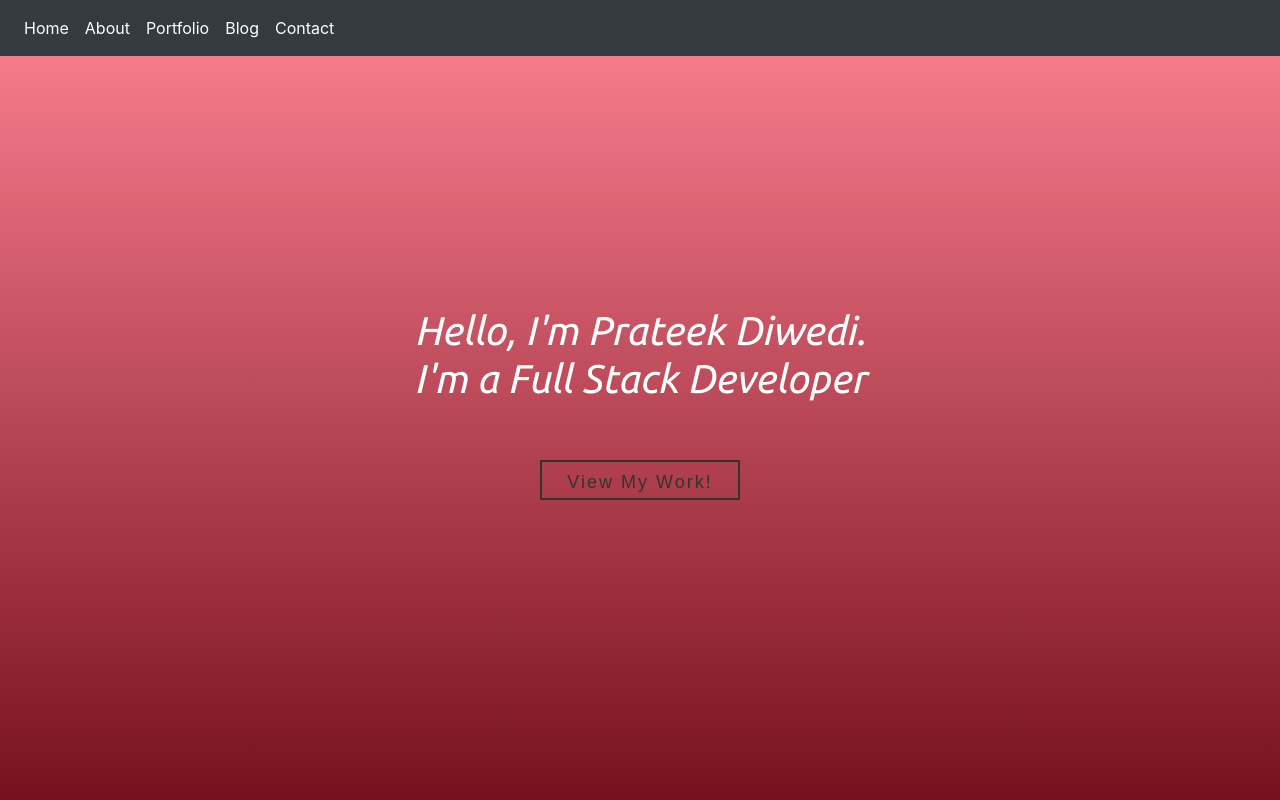
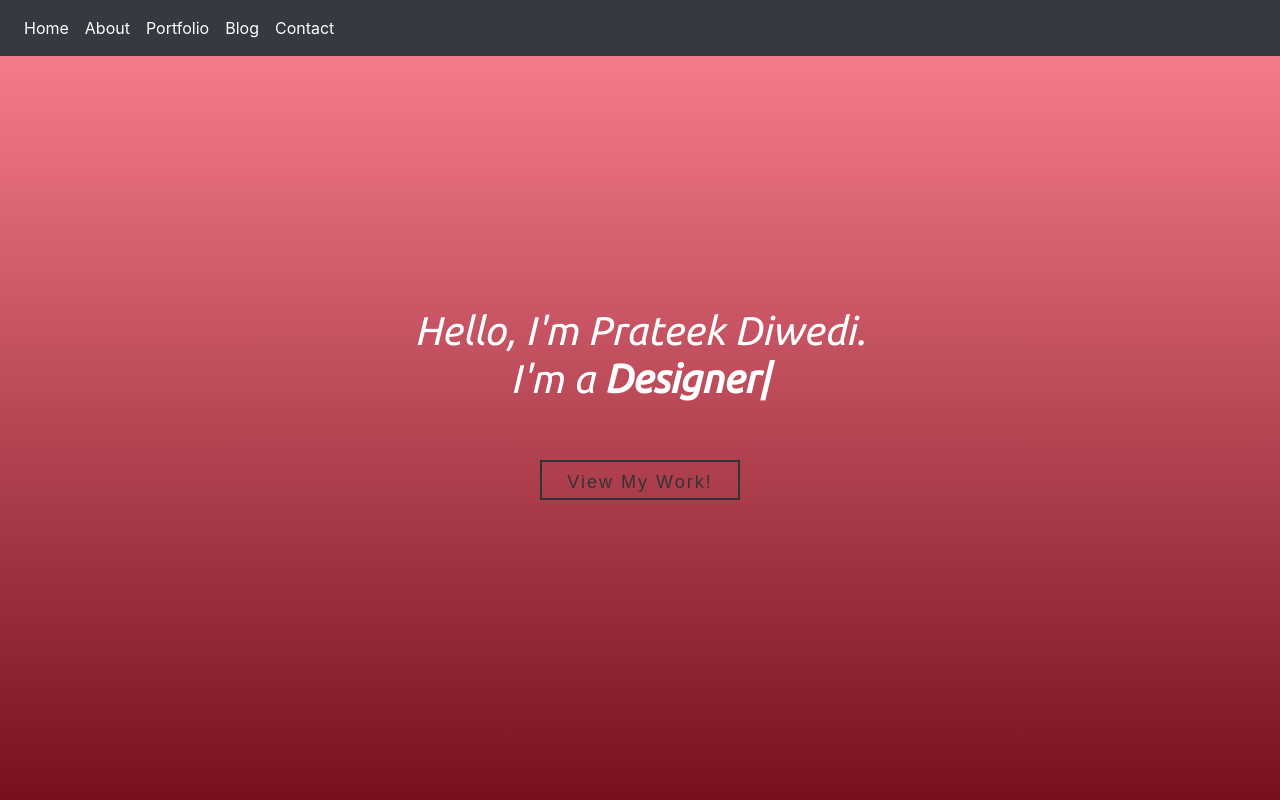
Before and after one commit to prateek-diwedi/portfolio, a React (Create React App) app: page / in a window 1280 px wide. Shown: the top 800 px of the page. Built offline with nearby package versions, Linux system fonts and the light colour scheme.

Commit message:
added text automation

```diff
--- a/package.json
+++ b/package.json
@@ -11,7 +11,8 @@
     "node-sass": "^4.14.1",
     "react": "^16.13.1",
     "react-dom": "^16.13.1",
-    "react-scripts": "3.4.1"
+    "react-scripts": "3.4.1",
+    "react-typical": "^0.1.3"
   },
   "scripts": {
     "start": "react-scripts start",
--- a/src/App.js
+++ b/src/App.js
@@ -1,6 +1,7 @@
 import React from 'react';
 import './App.css';
 import 'bootstrap/dist/css/bootstrap.min.css'
+import Typical from 'react-typical'
 
 function App() {
   return (
@@ -8,7 +9,21 @@ function App() {
       <h1>
         Hello, I'm Prateek Diwedi.
       <p>
-          I'm a Full Stack Developer
+          I'm a{' '}
+          <Typical
+          loop={Infinity}
+          wrapper='b'
+          steps={[
+            'Full Stack Developer',
+            1000,
+            'Free Lancer',
+            1000,
+            'Designer',
+            1000,
+            'Sports Enthusiast',
+            1000
+          ]}
+          />
       </p>
       </h1>
       <div class="wrapper">
--- a/src/components/Portfolio.jsx
+++ b/src/components/Portfolio.jsx
@@ -20,6 +20,16 @@ function Portfolio() {
                   <h4 class="title">Scheduler</h4>
                   <p class="description">React/JavaScript</p>
                   <a class="read-more" href="https://github.com/prateek-diwedi/scheduler">Learn More</a>
+                </div>
+              </div>
+            </div>
+            <div class="col-md-4 col-sm-6">
+              <div data-aos="flip-left" class="box21">
+                <img src="https://github.com/prateek-diwedi/RMDB/raw/master/screenshots/Screen%20Shot%202020-06-21%20at%201.27.43%20AM.png" alt="scheduler" />
+                <div class="box-content">
+                  <h4 class="title">React Movies</h4>
+                  <p class="description">React/JavaScript</p>
+                  <a class="read-more" href="https://github.com/prateek-diwedi/RMDB">Learn More</a>
                 </div>
               </div>
             </div>
--- a/src/components/portfolio.css
+++ b/src/components/portfolio.css
@@ -37,7 +37,8 @@
   position: absolute;
   top: 0;
   left: 0;
-  background: 0 0;
+  background: black;
+  opacity: .8;
   color: rgb(10, 10, 10);
   padding-top: 25px;
   -webkit-transform: scale(0);
@@ -66,6 +67,7 @@
 }
 .box21 .title {
   font-size: 21px;
+  color: white;
   font-weight: 700;
   text-transform: uppercase;
   border-bottom: 1px solid rgb(7, 7, 7);
@@ -75,6 +77,7 @@
 .box21 .description {
   font-size: 14px;
   font-style: italic;
+  color: white;
   padding: 0 10px;
   margin: 15px 0;
 }
@@ -114,6 +117,6 @@
 }
 
 .box21 img:hover {
-  webkit-filter: blur(4px); /* Chrome, Safari, Opera */
+  webkit-filter: blur(4px) !important; /* Chrome, Safari, Opera */
   filter: blur(4px);
 }
```
Also changed, not shown: 1 other file (tests, documents, lock files or other folders).
